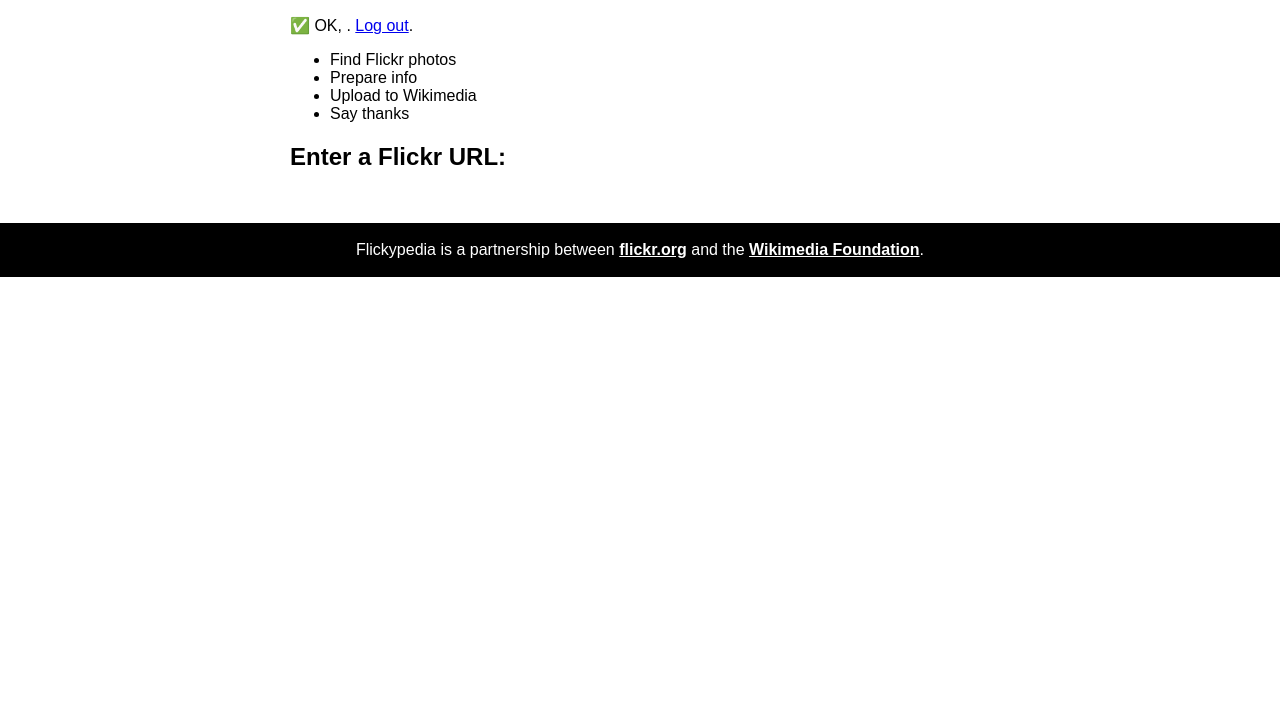
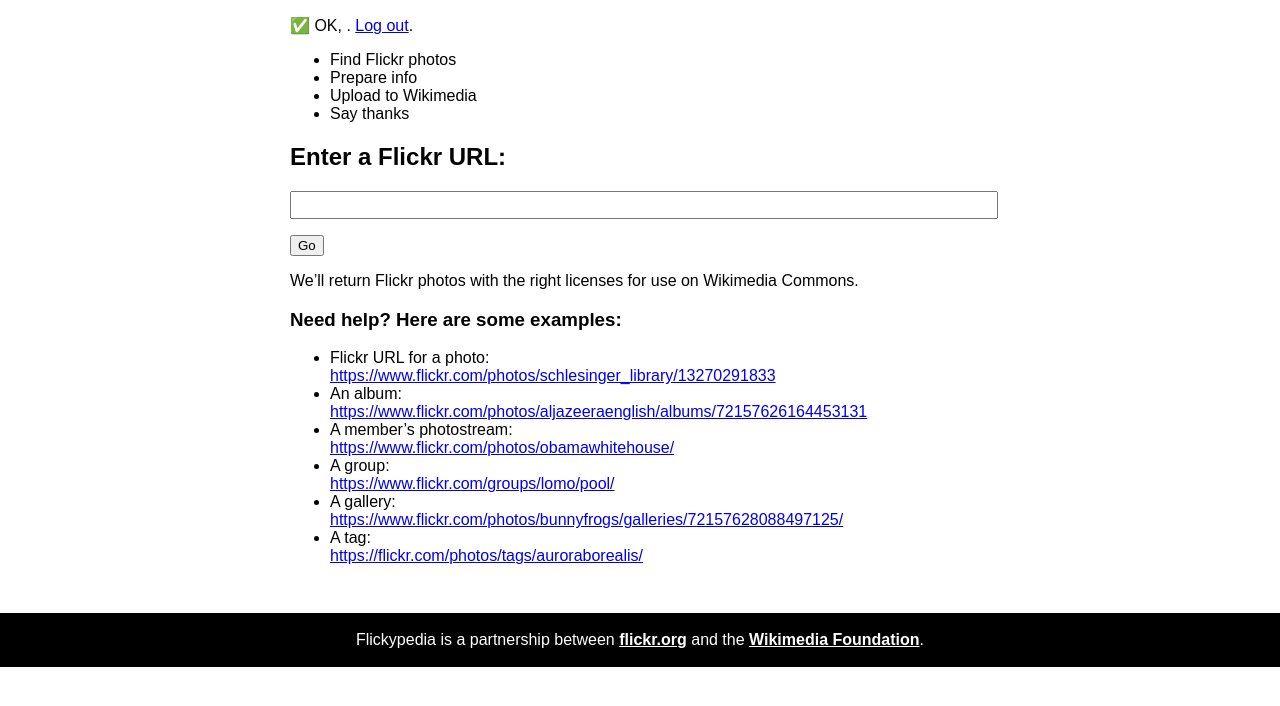
Before and after one commit to Flickr-Foundation/flickypedia, a Flask app: page /find_photos in a window 1280 px wide. Shown: the top 706 px of the page. Run offline with Flask 3, Linux system fonts and the light colour scheme.

Commit message:
Start filling in the form

```diff
--- a/src/flickypedia/routes.py
+++ b/src/flickypedia/routes.py
@@ -8,6 +8,8 @@
 )
 from flickypedia.tasks import get_status, upload_images
 from flickypedia.views.find_photos import find_photos
+from flickypedia.views.prepare_info import prepare_info
+from flickypedia.utils import a_href
 
 
 app.add_url_rule("/logout", view_func=logout)
@@ -15,6 +17,9 @@
 app.add_url_rule("/callback/wikimedia", view_func=oauth2_callback_wikimedia)
 
 app.add_url_rule("/find_photos", methods=["GET", "POST"], view_func=find_photos)
+app.add_url_rule("/prepare_info", methods=["GET", "POST"], view_func=prepare_info)
+
+app.jinja_env.filters['a_href'] = a_href
 
 
 @app.route("/")
--- a/src/flickypedia/static/style.css
+++ b/src/flickypedia/static/style.css
@@ -39,3 +39,8 @@
 .flashes {
   color: red;
 }
+
+input[type="url"] {
+  width: 100%;
+  font-size: 1.2em;
+}
--- a/src/flickypedia/templates/_flashes.html
+++ b/src/flickypedia/templates/_flashes.html
@@ -1,4 +1,4 @@
-{% with messages = get_flashed_messages() %}
+{% with messages = get_flashed_messages(category_filter=["message"]) %}
   {% if messages %}
     <ul class="flashes">
     {% for message in messages %}
--- a/src/flickypedia/templates/find_photos.html
+++ b/src/flickypedia/templates/find_photos.html
@@ -4,4 +4,60 @@
   {% include "_header.html" %}
 
   <h2>Enter a Flickr URL:</h2>
+
+  <form action="" method="post" novalidate>
+    {{ form.hidden_tag() }}
+
+    {% with messages = get_flashed_messages(category_filter=["flickr_url"]) %}
+      {% if messages %}
+        <ul class="flashes">
+        {% for message in messages %}
+          <li>{{ message | safe }}</li>
+        {% endfor %}
+        </ul>
+      {% endif %}
+    {% endwith %}
+
+    {{ form.flickr_url }}
+
+    <p>{{ form.submit() }}</p>
+  </form>
+
+  <p>
+    We’ll return Flickr photos with the right licenses for use on Wikimedia Commons.
+  </p>
+
+  <h3>Need help? Here are some examples:</h3>
+
+  <ul>
+    <li>
+      Flickr URL for a photo: <br/>
+      {{ "https://www.flickr.com/photos/schlesinger_library/13270291833" | a_href | safe }}
+    </li>
+
+    <li>
+      An album: <br/>
+      {{ "https://www.flickr.com/photos/aljazeeraenglish/albums/72157626164453131" | a_href | safe }}
+    </li>
+
+    <li>
+      A member’s photostream: <br/>
+      {{ "https://www.flickr.com/photos/obamawhitehouse/" | a_href | safe }}
+    </li>
+
+    <li>
+      A group: <br/>
+      {{ "https://www.flickr.com/groups/lomo/pool/" | a_href | safe }}
+    </li>
+
+    <li>
+      A gallery: <br/>
+      {{ "https://www.flickr.com/photos/bunnyfrogs/galleries/72157628088497125/" | a_href | safe }}
+    </li>
+
+    <li>
+      A tag: <br/>
+      {{ "https://flickr.com/photos/tags/auroraborealis/" | a_href | safe }}
+    </li>
+  </ul>
 {% endblock %}
--- a/src/flickypedia/utils.py
+++ b/src/flickypedia/utils.py
@@ -15,3 +15,16 @@
     See https://cryptography.io/en/latest/fernet/#cryptography.fernet.Fernet
     """
     return Fernet(key).decrypt(ciphertext).decode("ascii")
+
+
+def a_href(url):
+    """
+    Render a URL as an <a> tag with the URL as both target and text.
+
+        >>> a_href("https://example.net")
+        '<a href="https://example.net">https://example.net</a>'
+
+    This is a utility function for Flask templates.
+
+    """
+    return f'<a href="{url}">{url}</a>'
--- a/src/flickypedia/views/find_photos.py
+++ b/src/flickypedia/views/find_photos.py
@@ -1,5 +1,32 @@
-from flask import render_template
+from flask import flash, redirect, render_template, url_for
+from flask_wtf import FlaskForm
+from flickr_url_parser import parse_flickr_url, NotAFlickrUrl, UnrecognisedUrl
+from wtforms import URLField, SubmitField
+from wtforms.validators import DataRequired
+
+
+class FlickrPhotoURLForm(FlaskForm):
+    flickr_url = URLField(validators=[DataRequired()])
+
+    submit = SubmitField("Go")
+    pass
 
 
 def find_photos():
-    return render_template("find_photos.html")
+    form = FlickrPhotoURLForm()
+
+    if form.validate_on_submit():
+        url = form.flickr_url.data
+
+        try:
+            parse_flickr_url(url)
+        except NotAFlickrUrl:
+            flash("That doesn’t live on Flickr.com", category="flickr_url")
+            return render_template("find_photos.html", form=form)
+        except UnrecognisedUrl:
+            flash("There are no photos to show at that URL", category="flickr_url")
+            return render_template("find_photos.html", form=form)
+
+        return redirect(url_for("prepare_info", flickr_url=url))
+
+    return render_template("find_photos.html", form=form)
```
Also changed, not shown: dev_requirements.txt (+9 -0 lines), requirements.txt (+9 -1 lines), src/flickypedia/templates/prepare_info.html (added, +28 -0 lines), src/flickypedia/views/prepare_info.py (added, +16 -0 lines), 1 other file.
